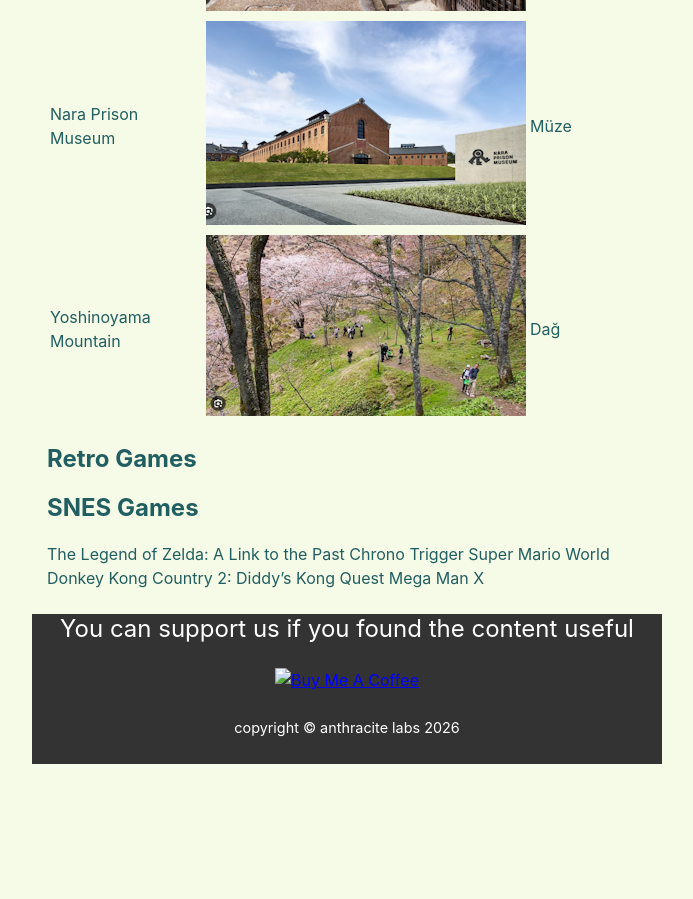
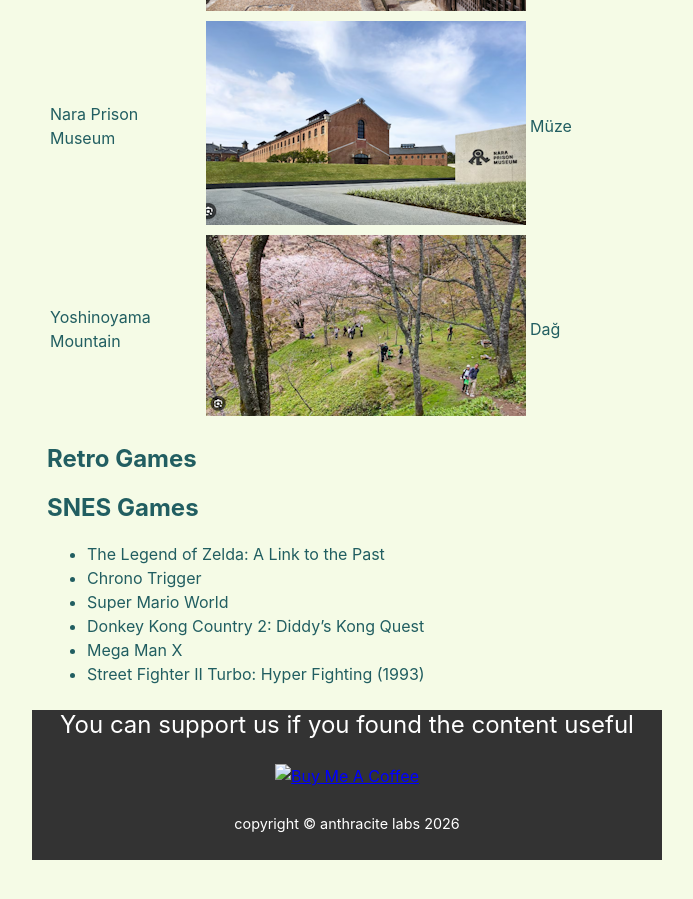
Before and after one commit to anthracitelabs/anthracitelabs.github.io, a Jekyll site: the page built from japan.md, in a window 1280 px wide and 900 px high, scrolled down 8895 px. Shown: the whole window, without its empty margins (293-986 px from the left). Built offline with Jekyll 4.4.1, drawn with Linux system fonts in a browser that asks for light colours; our own code applies the rules of GitHub Pages for plain Markdown files; the repository's description, which GitHub fills in, is left out; before the commit the page ends 9699 px from its top, so only the background shows below that.

Commit message:
Update japan.md

```diff
--- a/japan.md
+++ b/japan.md
@@ -88,8 +88,9 @@
 SNES Games
 -------------
 
-The Legend of Zelda: A Link to the Past
-Chrono Trigger
-Super Mario World
-Donkey Kong Country 2: Diddy's Kong Quest
-Mega Man X
+* The Legend of Zelda: A Link to the Past
+* Chrono Trigger
+* Super Mario World
+* Donkey Kong Country 2: Diddy's Kong Quest
+* Mega Man X
+* Street Fighter II Turbo: Hyper Fighting (1993)
```
